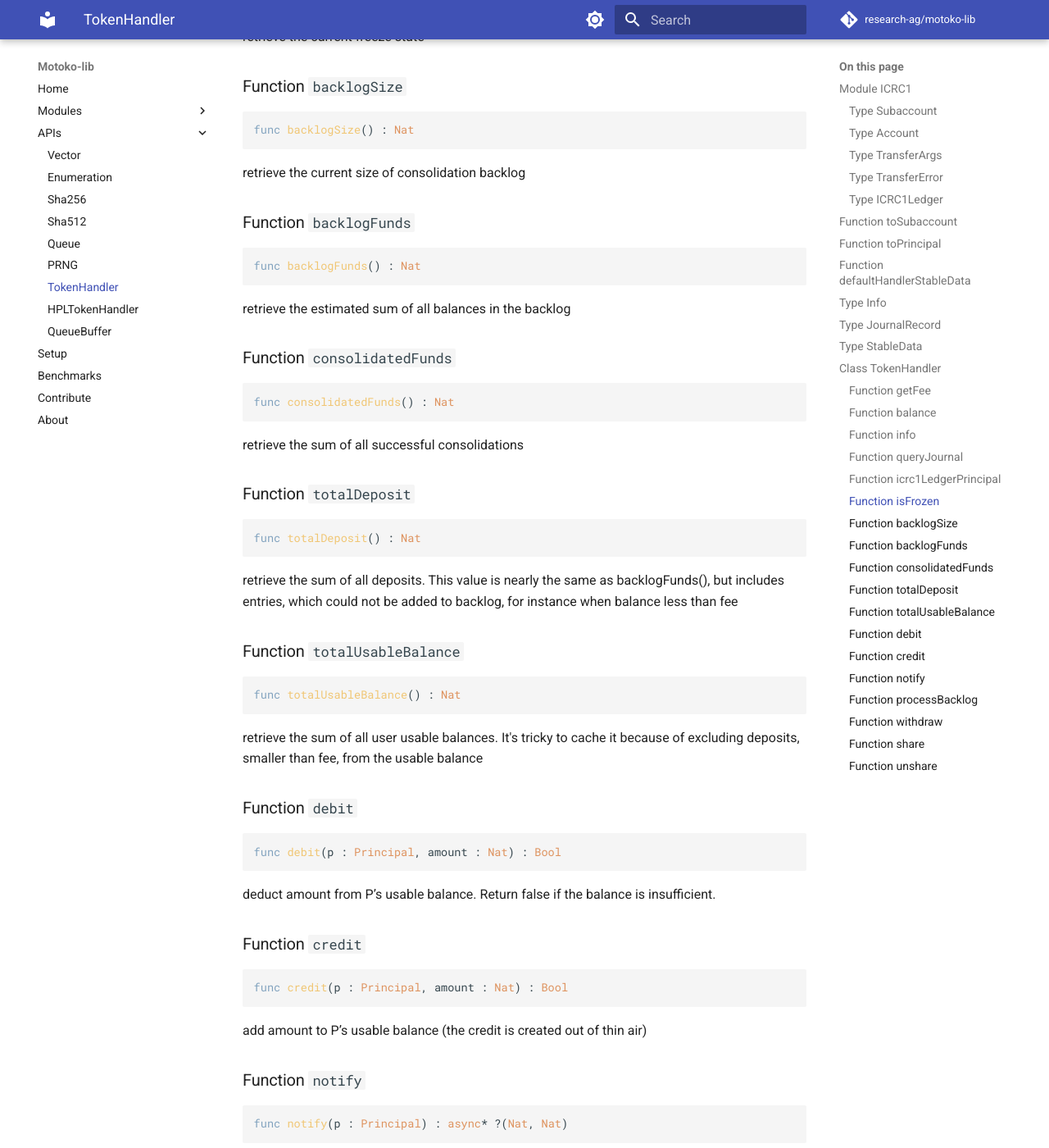
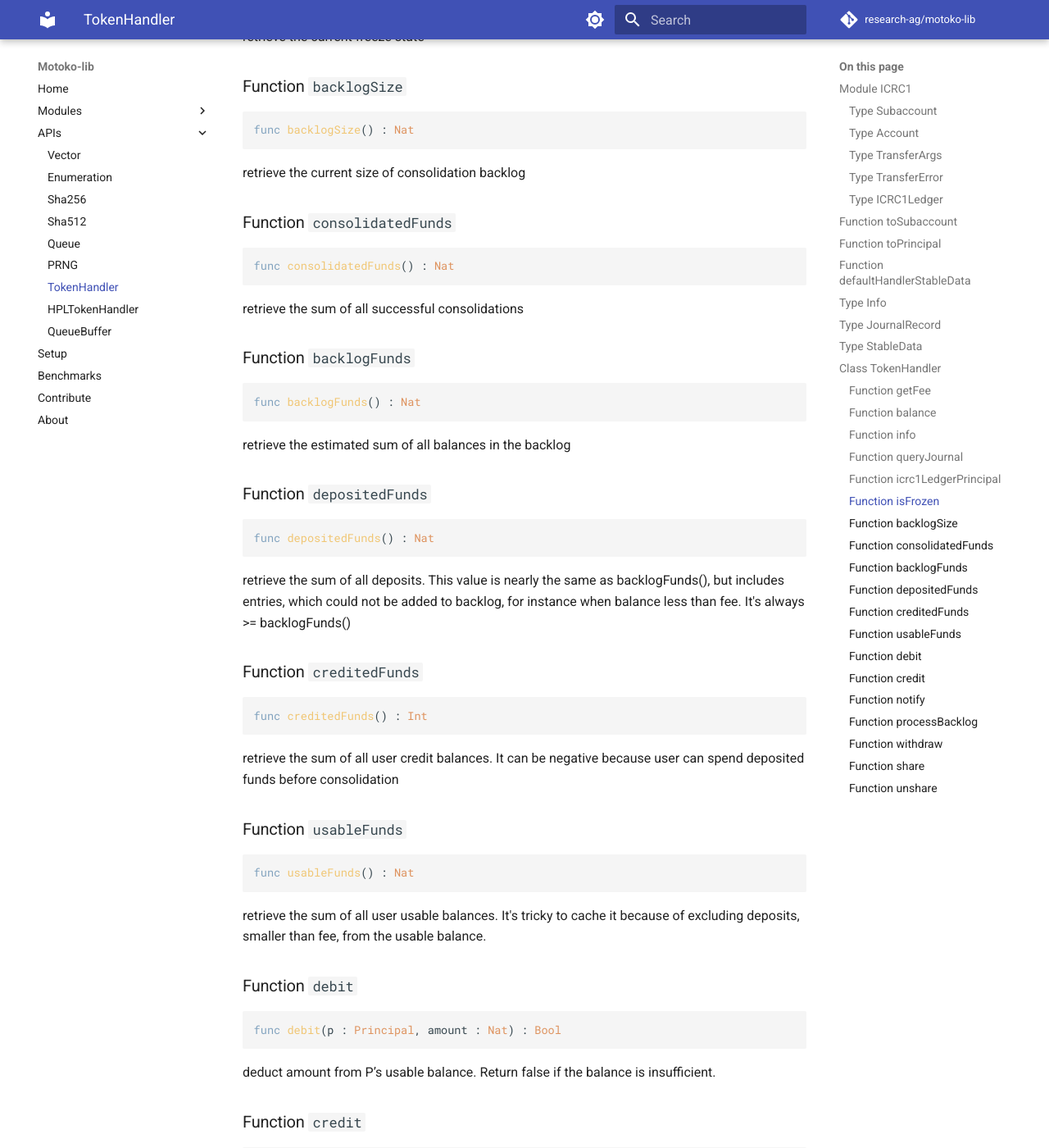
Before and after one commit to research-ag/motoko-lib, an MkDocs documentation site: the page built from docs/modoc/TokenHandler.md, in a window 1280 px wide and 1400 px high, scrolled down 2930 px. Shown: the whole window at 82% size. Built offline with MkDocs 1.6.1 and Material for MkDocs 9.7.7, drawn with Linux system fonts in a browser that asks for light colours; comment, search, counter and statistics services are not loaded.

Commit message:
updated namings; added credited funds getter

````diff
--- a/docs/modoc/TokenHandler.md
+++ b/docs/modoc/TokenHandler.md
@@ -144,6 +144,14 @@ func backlogSize() : Nat
 retrieve the current size of consolidation backlog
 
 
+### Function `consolidatedFunds`
+``` motoko
+func consolidatedFunds() : Nat
+```
+
+retrieve the sum of all successful consolidations
+
+
 ### Function `backlogFunds`
 ``` motoko
 func backlogFunds() : Nat
@@ -152,30 +160,32 @@ func backlogFunds() : Nat
 retrieve the estimated sum of all balances in the backlog
 
 
-### Function `consolidatedFunds`
+### Function `depositedFunds`
 ``` motoko
-func consolidatedFunds() : Nat
-```
-
-retrieve the sum of all successful consolidations
-
-
-### Function `totalDeposit`
-``` motoko
-func totalDeposit() : Nat
+func depositedFunds() : Nat
 ```
 
 retrieve the sum of all deposits. This value is nearly the same as backlogFunds(), but includes
-entries, which could not be added to backlog, for instance when balance less than fee
+entries, which could not be added to backlog, for instance when balance less than fee.
+It's always >= backlogFunds()
 
 
-### Function `totalUsableBalance`
+### Function `creditedFunds`
 ``` motoko
-func totalUsableBalance() : Nat
+func creditedFunds() : Int
+```
+
+retrieve the sum of all user credit balances.
+It can be negative because user can spend deposited funds before consolidation
+
+
+### Function `usableFunds`
+``` motoko
+func usableFunds() : Nat
 ```
 
 retrieve the sum of all user usable balances. It's tricky to cache it
-because of excluding deposits, smaller than fee, from the usable balance
+because of excluding deposits, smaller than fee, from the usable balance.
 
 
 ### Function `debit`
````
Also changed, not shown: 1 other file.
